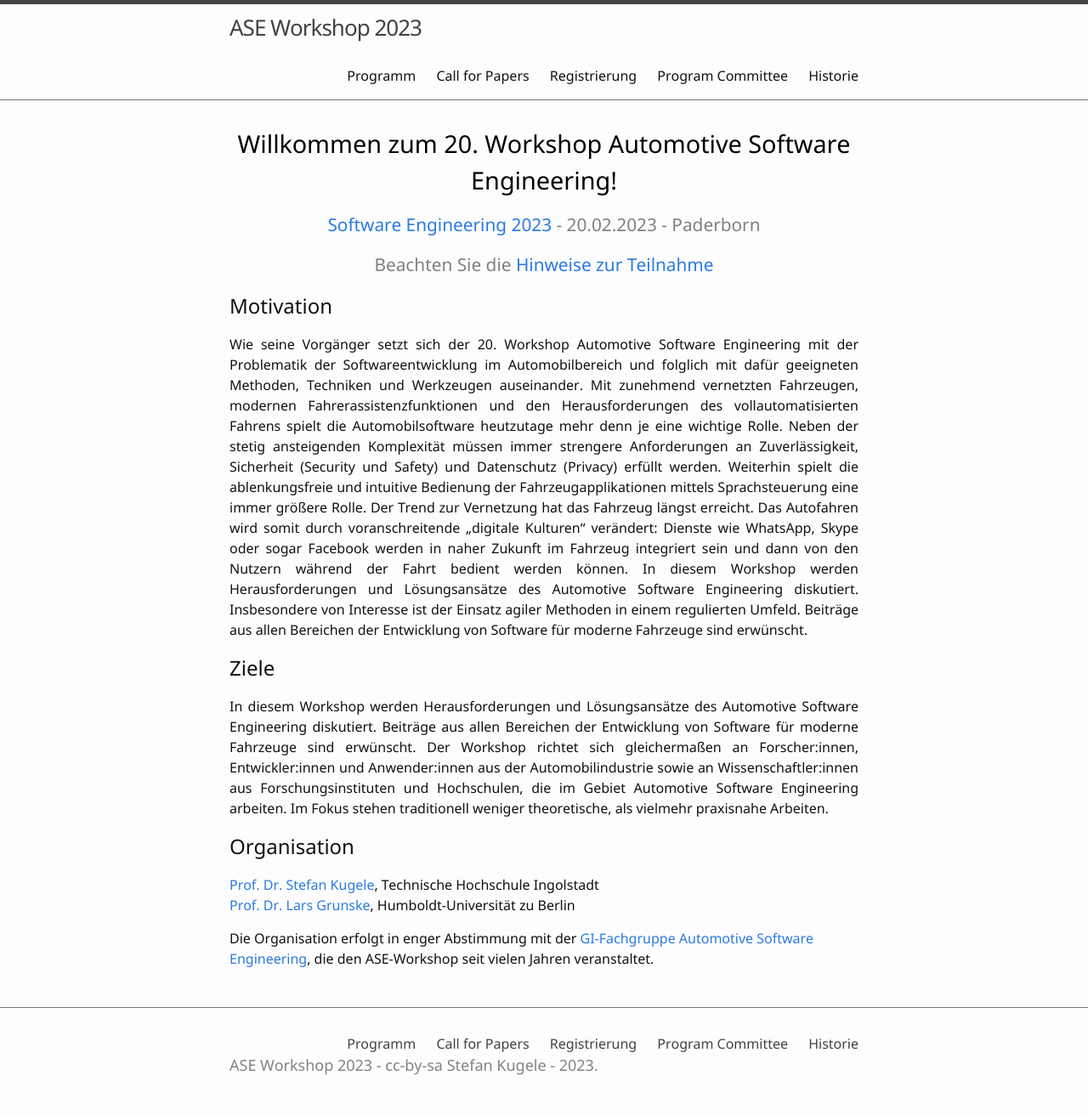
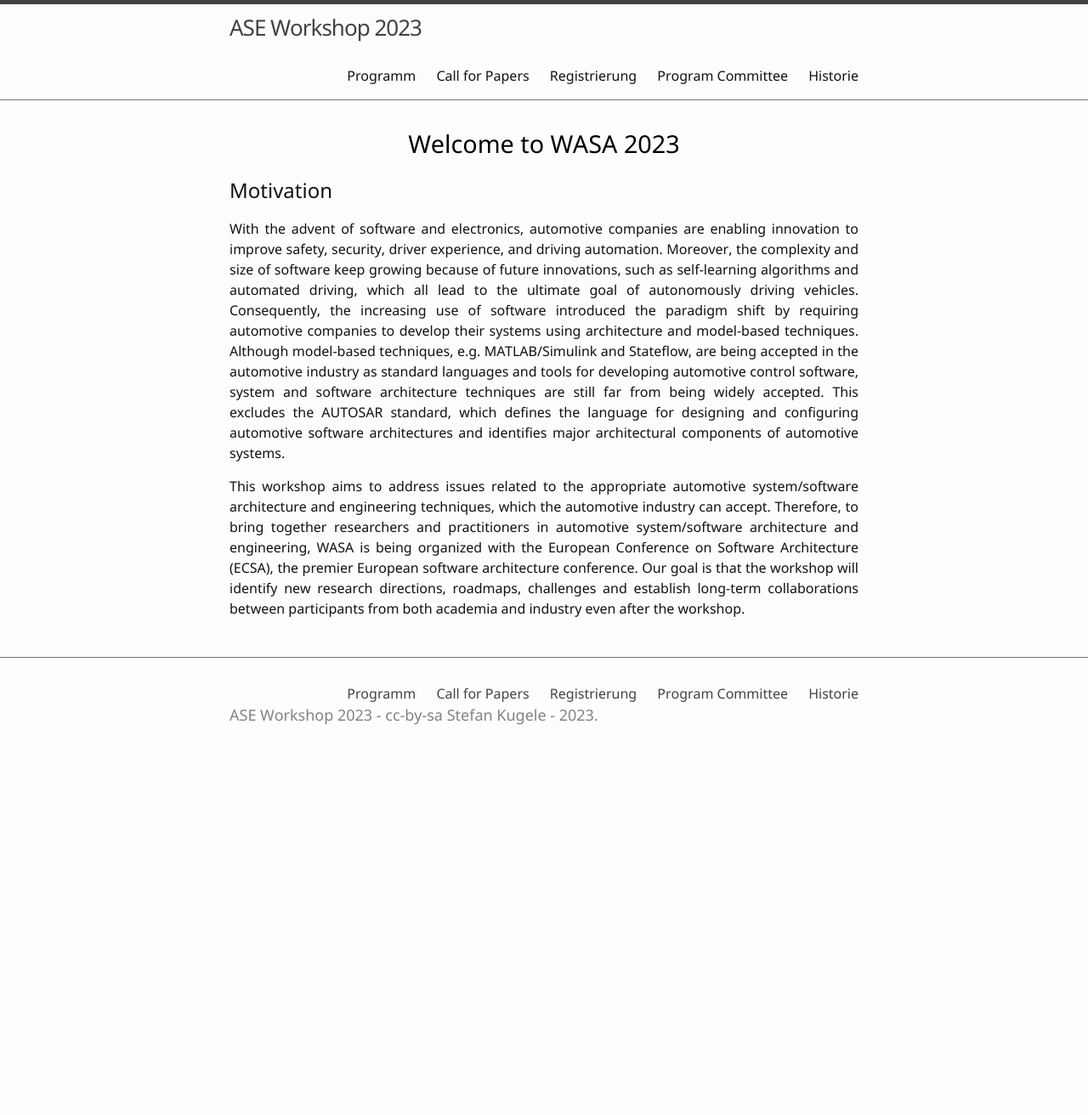
Before and after one commit to WASA-Workshop/2023, a Jekyll site: the page built from index.md, in a window 1280 px wide. Shown: the whole page at 85% size. Built offline with Jekyll 4.4.1, drawn with Linux system fonts in a browser that asks for light colours; after the commit the page ends 900 px from its top, so only the background shows below that.

Commit message:
Update index.md

```diff
--- a/index.md
+++ b/index.md
@@ -2,30 +2,14 @@
 title: Home
 ---
 
-Willkommen zum 20. Workshop Automotive Software Engineering!
+Welcome to WASA 2023
 {: style="color:black; font-size: 180%; text-align: center;"}
-
-[Software Engineering 2023](https://se-2023.gi.de/) - 20.02.2023 - Paderborn
-{: style="color:gray; font-size: 130%; text-align: center;"}
-
-Beachten Sie die [Hinweise zur Teilnahme](https://ase-workshop.github.io/2023/1-registrierung.html)
-{: style="color:gray; font-size: 130%; text-align: center;"}
 
 ## Motivation
 
-Wie seine Vorgänger setzt sich der 20. Workshop Automotive Software Engineering mit der Problematik der Softwareentwicklung im Automobilbereich und folglich mit dafür geeigneten Methoden, Techniken und Werkzeugen auseinander. Mit zunehmend vernetzten Fahrzeugen, modernen Fahrerassistenzfunktionen und den Herausforderungen des vollautomatisierten Fahrens spielt die Automobilsoftware heutzutage mehr denn je eine wichtige Rolle. Neben der stetig ansteigenden Komplexität müssen immer strengere Anforderungen an Zuverlässigkeit, Sicherheit (Security und Safety) und Datenschutz (Privacy) erfüllt werden. Weiterhin spielt die ablenkungsfreie und intuitive Bedienung der Fahrzeugapplikationen mittels Sprachsteuerung eine immer größere Rolle. Der Trend zur Vernetzung hat das Fahrzeug längst erreicht. Das Autofahren wird somit durch voranschreitende „digitale Kulturen“ verändert: Dienste wie WhatsApp, Skype oder sogar Facebook werden in naher Zukunft im Fahrzeug integriert sein und dann von den Nutzern während der Fahrt bedient werden können.  In diesem Workshop werden Herausforderungen und Lösungsansätze des Automotive Software Engineering diskutiert. Insbesondere von Interesse ist der Einsatz agiler Methoden in einem regulierten Umfeld. Beiträge aus allen Bereichen der Entwicklung von Software für moderne Fahrzeuge sind erwünscht.
+With the advent of software and electronics, automotive companies are enabling innovation to improve safety, security, driver experience, and driving automation. Moreover, the complexity and size of software keep growing because of future innovations, such as self-learning algorithms and automated driving, which all lead to the ultimate goal of autonomously driving vehicles. Consequently, the increasing use of software introduced the paradigm shift by requiring automotive companies to develop their systems using architecture and model-based techniques. Although model-based techniques, e.g. MATLAB/Simulink and Stateflow, are being accepted in the automotive industry as standard languages and tools for developing automotive control software, system and software architecture techniques are still far from being widely accepted. This excludes the AUTOSAR standard, which defines the language for designing and configuring automotive software architectures and identifies major architectural components of automotive systems.
 {: style="text-align: justify"}
 
 
-## Ziele
-
-In diesem Workshop werden Herausforderungen und Lösungsansätze des Automotive Software Engineering diskutiert. Beiträge aus allen Bereichen der Entwicklung von Software für moderne Fahrzeuge sind erwünscht. Der Workshop richtet sich gleichermaßen an Forscher:innen, Entwickler:innen und Anwender:innen aus der Automobilindustrie sowie an Wissenschaftler:innen aus Forschungsinstituten und Hochschulen, die im Gebiet Automotive Software Engineering arbeiten. Im Fokus stehen traditionell weniger theoretische, als vielmehr praxisnahe Arbeiten.
+This workshop aims to address issues related to the appropriate automotive system/software architecture and engineering techniques, which the automotive industry can accept. Therefore, to bring together researchers and practitioners in automotive system/software architecture and engineering, WASA is being organized with the European Conference on Software Architecture (ECSA), the premier European software architecture conference. Our goal is that the workshop will identify new research directions, roadmaps, challenges and establish long-term collaborations between participants from both academia and industry even after the workshop.
 {: style="text-align: justify"}
-
-## Organisation
-
-[Prof. Dr. Stefan Kugele](https://www.thi.de/suche/mitarbeiter/stefan-kugele/), Technische Hochschule Ingolstadt<br/>
-[Prof. Dr. Lars Grunske](https://www.informatik.hu-berlin.de/de/forschung/gebiete/se/), Humboldt-Universität zu Berlin <br/>
-
-
-Die Organisation erfolgt in enger Abstimmung mit der [GI-Fachgruppe Automotive Software Engineering](http://fg-ase.gi.de/), die den ASE-Workshop seit vielen Jahren veranstaltet.
```
